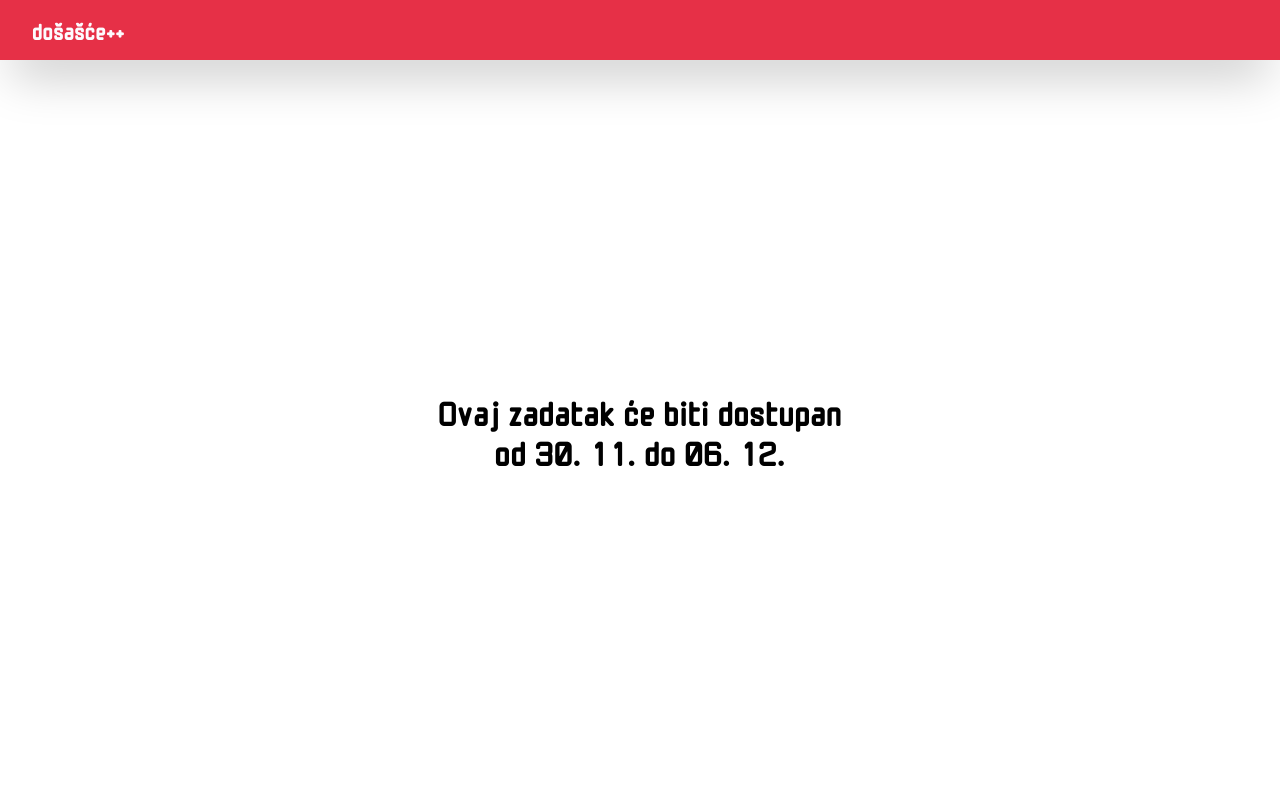
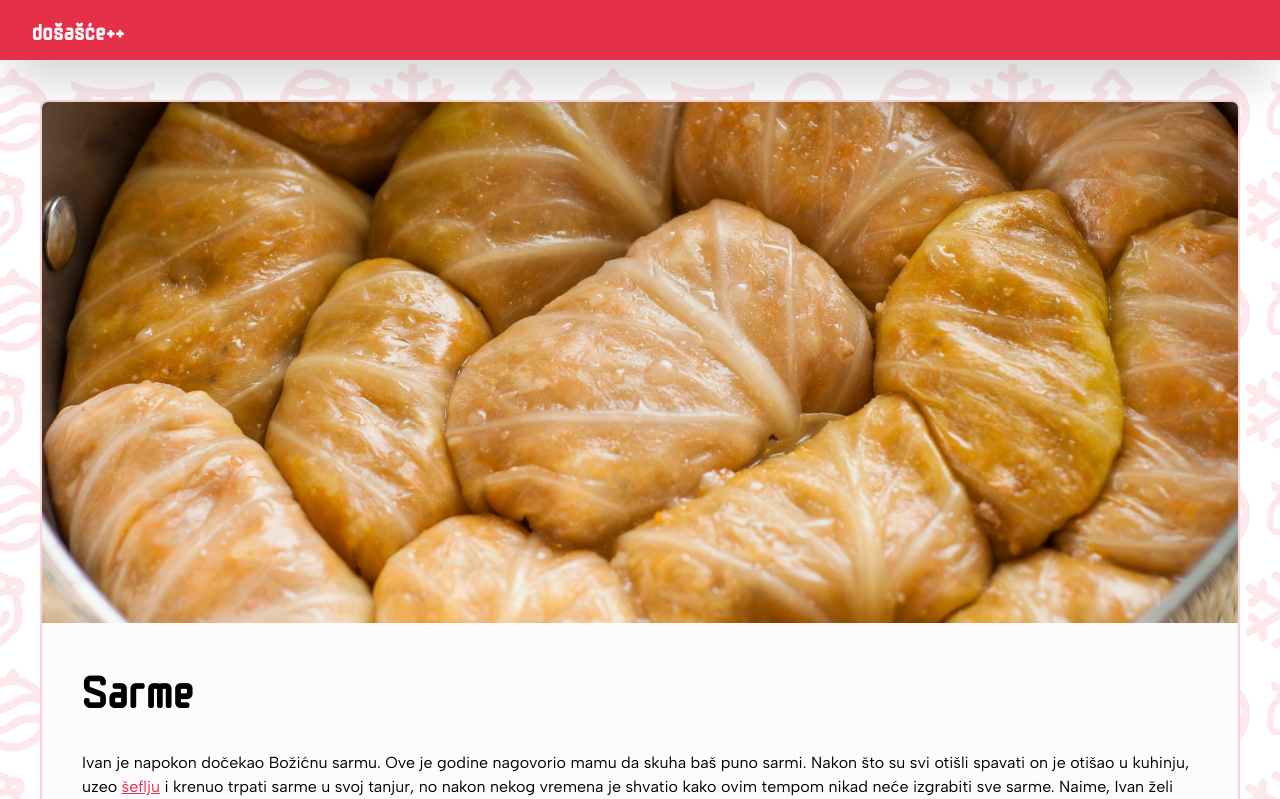
Before and after one commit to x-fer/dosasce-2023-web, a React (Vite) app: page /problem/1 in a window 1280 px wide. Shown: the top 799 px of the page. Built offline with nearby package versions, Linux system fonts and the light colour scheme; no server answers.

Commit message:
Fix for maja

```diff
--- a/src/screens/problems/FirstProblem.tsx
+++ b/src/screens/problems/FirstProblem.tsx
@@ -2,12 +2,13 @@ import { Sarme, Title } from '@/components'
 import ProblemPage from '@/components/ProblemPage'
 import SolutionBox from '@/components/SolutionBox'
 import ZadatakComing from '@/components/ZadatakComing'
-import { useZadActive } from '@/utils/dates'
+// import { useZadActive } from '@/utils/dates'
 
 const FirstProblem = () => {
   const sarme = <img src={Sarme} alt="Sarme" className=" w-full rounded-t-md" />
 
-  const isZadActive = useZadActive(1)
+  // const isZadActive = useZadActive(1)
+  const isZadActive = true
 
   return (
     <>
```
